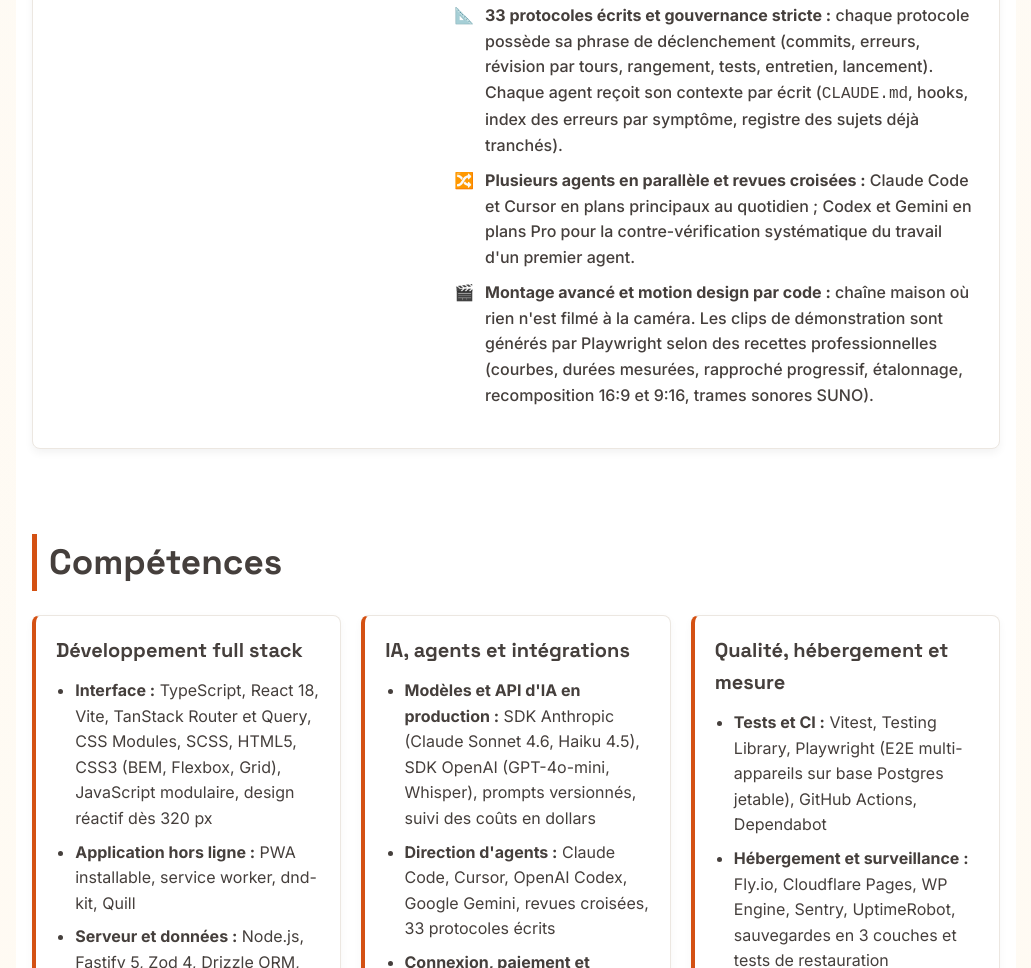
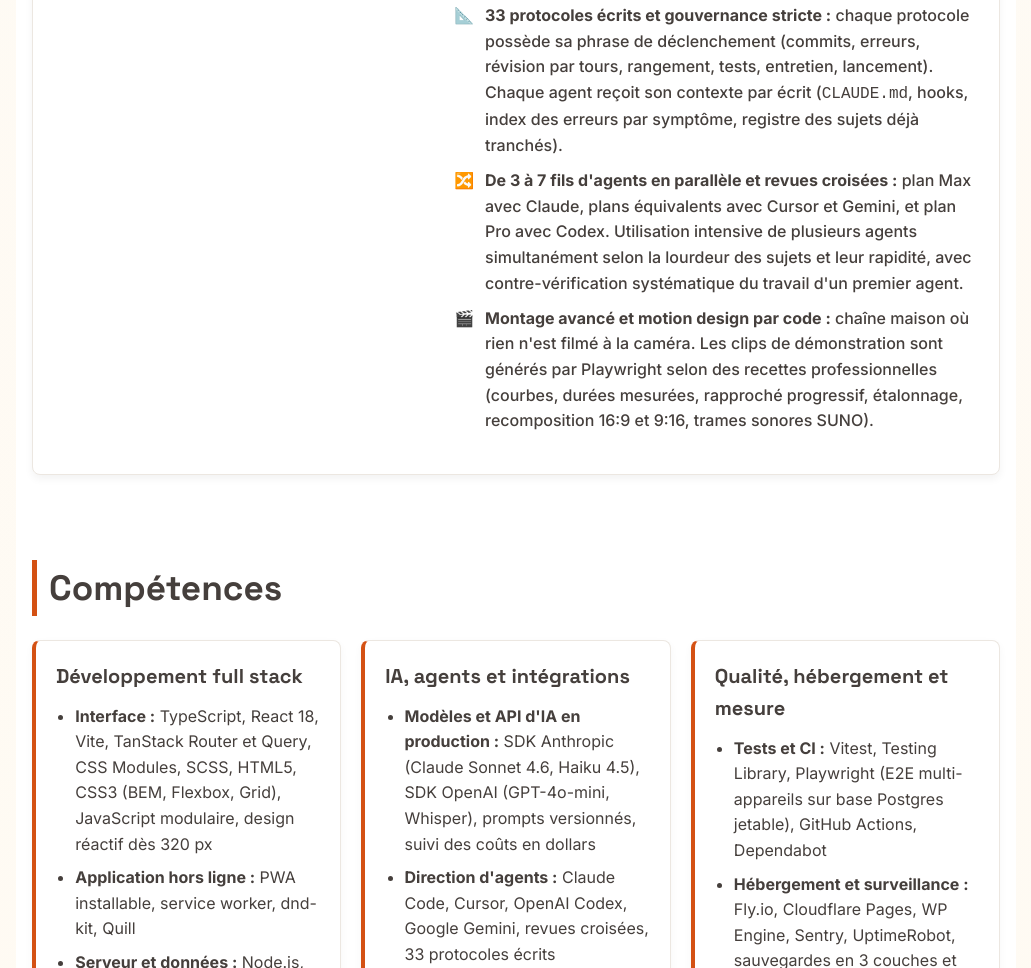
Before and after one commit to jeffduval1/portfolio, a plain HTML site: page index.html in a window 1280 px wide. Shown: the part 4195-5163 px from the top of the page, without its empty margins (124-1155 px from the left). Drawn offline with Linux system fonts and the light colour scheme.

Commit message:
Precision plans agents (Max Claude, Cursor, Gemini, Pro Codex) et 3 a 7 fils simultanes

```diff
--- a/index.html
+++ b/index.html
@@ -257,7 +257,7 @@
             <p class="techno-projet"><strong>Outils :</strong> Claude Code (Anthropic), Cursor, OpenAI Codex, Google Gemini · Fichiers <code>CLAUDE.md</code>, hooks de pré-validation, 33 protocoles écrits · Playwright, SUNO</p>
             <ul class="liste-fonctionnalites liste-directe">
               <li><span class="emoji">📐</span><span><strong>33 protocoles écrits et gouvernance stricte :</strong> chaque protocole possède sa phrase de déclenchement (commits, erreurs, révision par tours, rangement, tests, entretien, lancement). Chaque agent reçoit son contexte par écrit (<code>CLAUDE.md</code>, hooks, index des erreurs par symptôme, registre des sujets déjà tranchés).</span></li>
-              <li><span class="emoji">🔀</span><span><strong>Plusieurs agents en parallèle et revues croisées :</strong> Claude Code et Cursor en plans principaux au quotidien ; Codex et Gemini en plans Pro pour la contre-vérification systématique du travail d'un premier agent.</span></li>
+              <li><span class="emoji">🔀</span><span><strong>De 3 à 7 fils d'agents en parallèle et revues croisées :</strong> plan Max avec Claude, plans équivalents avec Cursor et Gemini, et plan Pro avec Codex. Utilisation intensive de plusieurs agents simultanément selon la lourdeur des sujets et leur rapidité, avec contre-vérification systématique du travail d'un premier agent.</span></li>
               <li><span class="emoji">🎬</span><span><strong>Montage avancé et motion design par code :</strong> chaîne maison où rien n'est filmé à la caméra. Les clips de démonstration sont générés par Playwright selon des recettes professionnelles (courbes, durées mesurées, rapproché progressif, étalonnage, recomposition 16:9 et 9:16, trames sonores SUNO).</span></li>
             </ul>
           </div>
```
Also changed, not shown: cv.html (+1 -1 lines), 1 other file.
